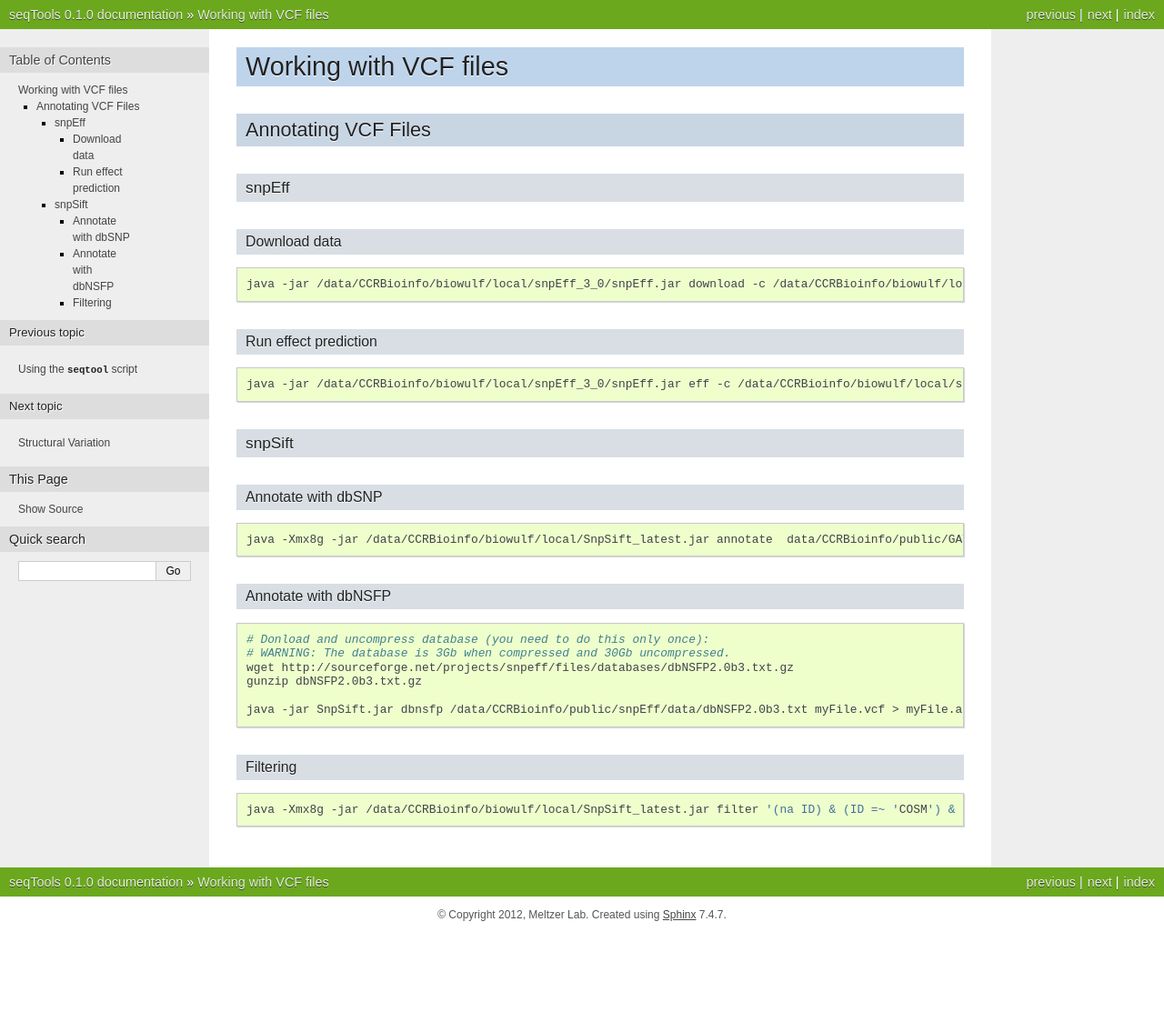
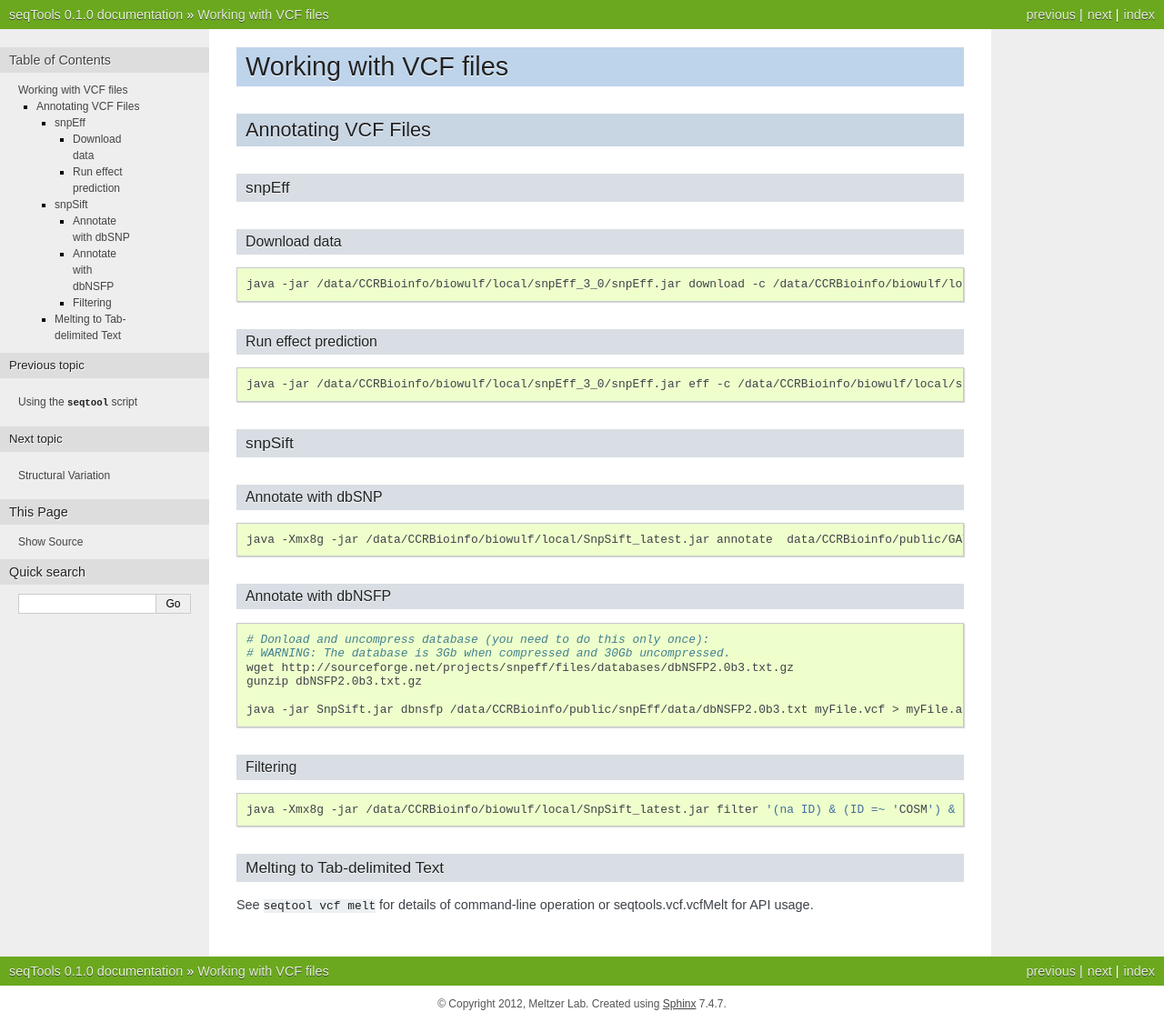
Before and after one commit to seandavi/SDST, a Sphinx documentation site: the page built from doc/vcf.rst, in a window 1280 px wide. Shown: the whole page at 91% size. Built offline with Sphinx 7.4.7, drawn with Linux system fonts in a browser that asks for light colours; before the commit the page ends 1026 px from its top, so only the background shows below that.

Commit message:
Added a bit more vcf documentation

```diff
--- a/doc/vcf.rst
+++ b/doc/vcf.rst
@@ -54,3 +54,8 @@ Filtering
 .. code-block:: bash
 
     java -Xmx8g -jar /data/CCRBioinfo/biowulf/local/SnpSift_latest.jar filter '(na ID) & (ID =~ 'COSM') & !( ID =~ 'rs')' -f
+
+Melting to Tab-delimited Text
+-----------------------------
+
+See ``seqtool vcf melt`` for details of command-line operation or seqtools.vcf.vcfMelt for API usage.
```
